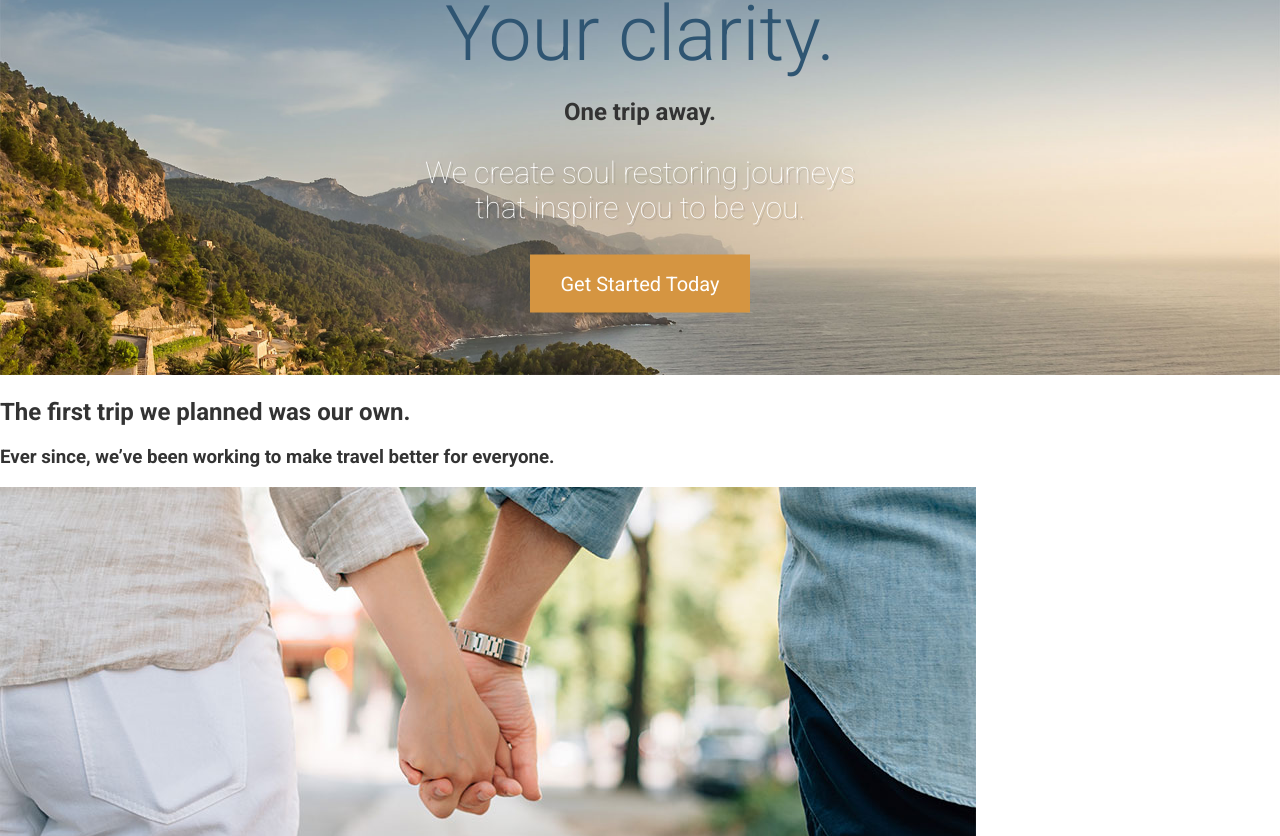
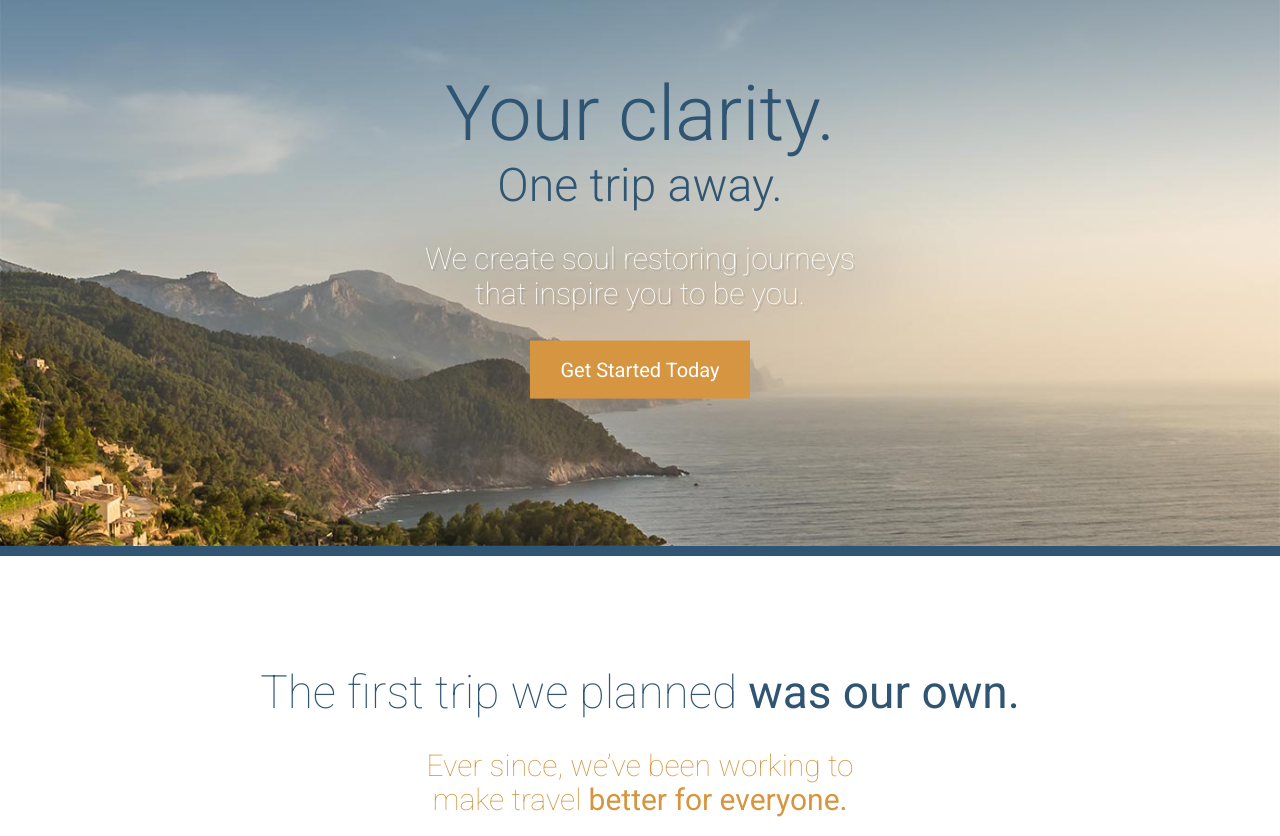
Before and after one commit to kzamojcin/personal_template, a website: page website-blueprint/app/index.html in a window 1280 px wide. Shown: the part 224-1060 px from the top of the page. Drawn offline with Linux system fonts and the light colour scheme.

Commit message:
Back at work, holy days are over xD

```diff
--- a/website-blueprint/app/assets/styles/modules/_btn.css
+++ b/website-blueprint/app/assets/styles/modules/_btn.css
@@ -9,7 +9,10 @@
 		background-color: $mainOrange;
 	}
 	&--large{
-		font-size: 1.25rem;
 		padding: 1.1rem 1.9rem;
+
+		@mixin atSmall{
+			font-size: 1.25rem;
+		}
 	}
 }
--- /dev/null
+++ b/website-blueprint/app/assets/styles/modules/_headline.css
@@ -0,0 +1,35 @@
+.headline{
+	font-size: 1.9rem;
+	font-weight: 300;
+	color: $mainBlue;
+	@mixin atSmall{
+		font-size: 2.875rem;
+	}
+
+	&--centered{
+		text-align: center;
+	}
+	&--orange{
+		color: $mainOrange;
+	}
+	&--small{
+		font-size: 1.2rem;
+		@mixin atSmall{
+			font-size: 1.875rem;
+		}
+	}
+	&--narrow{
+		max-width: 500px;
+		margin-left: auto;
+		margin-right: auto;
+	}
+	&--light{
+		font-weight: 100;
+	}
+	&--b-margin-small{
+		margin-bottom: .5em;
+	}
+	&--b-margin-large{
+		margin-bottom: 1.6em;
+	}
+}
--- a/website-blueprint/app/assets/styles/modules/_large-hero.css
+++ b/website-blueprint/app/assets/styles/modules/_large-hero.css
@@ -1,5 +1,10 @@
 .large-hero {
+	border-bottom: 10px solid $mainBlue;
 	position: relative;
+
+	&__image{
+		display: block;
+	}
 
 	&__text-content {
 		position: absolute;
@@ -14,38 +19,33 @@
 		font-weight: 300;
 		color: $mainBlue;
 		margin: 0;
-		font-size: 1.1rem;
+		font-size: 2.4rem;
 
 		@mixin atSmall{
-			font-size: 2rem;
-		}
-		@mixin atMedium{
-			font-size: 3.2rem;
-		}
-		@mixin atLarge{
 			font-size: 4.8rem;
 		}
 	}
-
 	&__subtitle{
 		font-weight: 300;
 		color: $mainBlue;
 		margin: 0;
-		font-size: 1.1rem;
+		font-size: 1.5rem;
 
 		@mixin atSmall{
 			font-size: 2.9rem;
 		}
 	}
-
 	&__description{
 		color: #fff;
-		font-size: 1.5rem;
-		font-size: 1.875rem;
+		font-size: 1.1rem;
 		font-weight: 100;
 		text-shadow: 2px 2px 0 rgba(0,0,0, .1);
 		max-width: 30rem;
 		margin-left: auto;
 		margin-right: auto;
+
+		@mixin atSmall{
+			font-size: 1.875rem;
+		}
 	}
 }
--- /dev/null
+++ b/website-blueprint/app/assets/styles/modules/_page-section.css
@@ -0,0 +1,12 @@
+.page-section{
+	padding: 1.2rem 0;
+
+	@mixin atMedium{
+		padding: 4.5rem 0;
+	}
+
+	&--blue{
+		background-color: $mainBlue;
+		color: white;
+	}
+}
--- /dev/null
+++ b/website-blueprint/app/assets/styles/modules/_wrapper.css
@@ -0,0 +1,14 @@
+.wrapper{
+	padding-left: 18px;
+	padding-right: 18px;
+	max-width: 1200px;
+	margin-left: auto;
+	margin-right: auto;
+	&--medium{
+		max-width: 976px;
+	}
+	.wrapper{
+		padding-left: 0;
+		padding-right: 0;
+	}
+}
--- a/website-blueprint/app/assets/styles/styles.css
+++ b/website-blueprint/app/assets/styles/styles.css
@@ -4,3 +4,6 @@
 @import "base/_mixins";
 @import "modules/_large-hero";
 @import "modules/_btn";
+@import "modules/_wrapper";
+@import "modules/_page-section";
+@import "modules/_headline";
--- a/website-blueprint/app/index.html
+++ b/website-blueprint/app/index.html
@@ -24,27 +24,41 @@
   </header>
 
   <div class="large-hero">
-    <img src="assets/images/hero--large.jpg">
+
+    <picture>
+      <source srcset="assets/images/hero--large.jpg 1920w, assets/images/hero--large-hi-dpi.jpg 3840w" media="(min-width: 1380px)">
+      <source srcset="assets/images/hero--medium.jpg 1380w, assets/images/hero--medium-hi-dpi.jpg 2760w" media="(min-width: 990px)">
+      <source srcset="assets/images/hero--small.jpg 990w, assets/images/hero--small-hi-dpi.jpg 1980w" media="(min-width: 640px)">
+      <img class="large-hero__image" srcset="assets/images/hero--smaller.jpg 640w, assets/images/hero--smaller-hi-dpi.jpg 1280w" alt="Coastal view of ocean & mountains">
+    </picture>
+
     <div class="large-hero__text-content">
+      <div class="wrapper">
         <h1 class="large-hero__title">Your clarity.</h1>
-      <h2>One trip away.</h2>
+        <h2 class="large-hero__subtitle">One trip away.</h2>
         <p class="large-hero__description">We create soul restoring journeys that inspire you to be you.</p>
         <p><a href="#" class="btn btn--orange btn--large">Get Started Today</a></p>
       </div>
     </div>
+  </div>
 
-  <div id="our-beginning">
-    <h2>The first trip we planned was our own.</h2>
-    <h3>Ever since, we&rsquo;ve been working to make travel better for everyone.</h3>
+  <div id="our-beginning" class="page-section">
+    <div class="wrapper">
+      <h2 class="headline headline--centered headline--light headline--b-margin-small">The first trip we planned <strong>was our own.</strong></h2>
+      <h3 class="headline headline--centered headline--orange headline--small headline--narrow headline--light headline--b-margin-large">Ever since, we&rsquo;ve been working to make travel <strong>better for everyone.</strong></h3>
+      <div class="wrapper wrapper--medium">
         <img src="assets/images/first-trip.jpg" alt="Couple walking down a street.">
+      </div>
       <img src="assets/images/our-start.jpg" alt="Our founder, Jane Doe">
-    <h2>Here&rsquo;s how we got started&hellip;</h2>
+      <h2 class="headline">Here&rsquo;s how we got started&hellip;</h2>
       <p>Lorem ipsum dolor sit amet, consectetur adipisicing elit, sed do eiusmod tempor incididunt ut labore et dolore magna aliqua. Ut enim ad minim veniam, <a href="#">quis nostrud exercitation</a> ullamco laboris nisi ut aliquip ex ea commodo consequat. Duis aute irure dolor in reprehenderit in voluptate velit esse cillum dolore eu fugiat nulla pariatur. Excepteur sint occaecat cupidatat non proident, sunt in culpa qui officia deserunt mollit anim id est laborum.</p>
       <p>Duis aute irure dolor in <strong>reprehenderit in</strong> voluptate velit esse cillum dolore eu fugiat nulla pariatur. Excepteur sint occaecat cupidatat non proident, sunt in culpa qui officia deserunt mollit anim id est laborum. Lorem ipsum dolor sit amet, consectetur adipisicing elit, sed do eiusmod tempor incididunt ut labore et dolore magna aliqua.</p>
       <p>Duis aute irure dolor in reprehenderit in voluptate velit esse cillum dolore eu fugiat nulla pariatur. Excepteur sint occaecat cupidatat non proident, sunt in culpa qui officia deserunt mollit anim id est laborum velit esse cillum <strong>dolore eu fugiat.</strong></p>
     </div>
+  </div>
 
-  <div id="features">
+  <div id="features" class="page-section page-section--blue">
+    <div class="wrapper">
       <img src="assets/images/icons/star.svg">
       <h2>Our Features</h2>
 
@@ -63,6 +77,7 @@
       <img src="assets/images/icons/fire.svg">
       <h3>Survival Kit</h3>
       <p>Everytime you book an escape with us we send you a survival kit with the finest materials. The kit will allow you to setup a tent, start a fire, scratch your own back and lower your taxes.</p>
+    </div>
   </div>
 
   <div id="testimonials">
--- a/website-blueprint/app/temp/styles/styles.css
+++ b/website-blueprint/app/temp/styles/styles.css
@@ -461,8 +461,13 @@ img {
 }
 
 .large-hero {
+	border-bottom: 10px solid #2f5572;
 	position: relative;
 }
+
+.large-hero__image{
+		display: block;
+	}
 
 .large-hero__text-content {
 		position: absolute;
@@ -478,24 +483,10 @@ img {
 		font-weight: 300;
 		color: #2f5572;
 		margin: 0;
-		font-size: 1.1rem;
+		font-size: 2.4rem;
 	}
 
 @media (min-width: 530px){
-
-.large-hero__title{
-			font-size: 2rem
-	}
-	}
-
-@media (min-width: 800px){
-
-.large-hero__title{
-			font-size: 3.2rem
-	}
-	}
-
-@media (min-width: 1200px){
 
 .large-hero__title{
 			font-size: 4.8rem
@@ -506,7 +497,7 @@ img {
 		font-weight: 300;
 		color: #2f5572;
 		margin: 0;
-		font-size: 1.1rem;
+		font-size: 1.5rem;
 	}
 
 @media (min-width: 530px){
@@ -518,13 +509,19 @@ img {
 
 .large-hero__description{
 		color: #fff;
-		font-size: 1.5rem;
-		font-size: 1.875rem;
+		font-size: 1.1rem;
 		font-weight: 100;
 		text-shadow: 2px 2px 0 rgba(0,0,0, .1);
 		max-width: 30rem;
 		margin-left: auto;
 		margin-right: auto;
+	}
+
+@media (min-width: 530px){
+
+.large-hero__description{
+			font-size: 1.875rem
+	}
 	}
 
 .btn{
@@ -540,6 +537,95 @@ img {
 	}
 
 .btn--large{
-		font-size: 1.25rem;
 		padding: 1.1rem 1.9rem;
 	}
+
+@media (min-width: 530px){
+
+.btn--large{
+			font-size: 1.25rem
+	}
+	}
+
+.wrapper{
+	padding-left: 18px;
+	padding-right: 18px;
+	max-width: 1200px;
+	margin-left: auto;
+	margin-right: auto;
+}
+
+.wrapper--medium{
+		max-width: 976px;
+	}
+
+.wrapper .wrapper{
+		padding-left: 0;
+		padding-right: 0;
+	}
+
+.page-section{
+	padding: 1.2rem 0;
+}
+
+@media (min-width: 800px){
+
+.page-section{
+		padding: 4.5rem 0
+}
+	}
+
+.page-section--blue{
+		background-color: #2f5572;
+		color: white;
+	}
+
+.headline{
+	font-size: 1.9rem;
+	font-weight: 300;
+	color: #2f5572;
+}
+
+@media (min-width: 530px){
+
+.headline{
+		font-size: 2.875rem
+}
+	}
+
+.headline--centered{
+		text-align: center;
+	}
+
+.headline--orange{
+		color: #d59541;
+	}
+
+.headline--small{
+		font-size: 1.2rem;
+	}
+
+@media (min-width: 530px){
+
+.headline--small{
+			font-size: 1.875rem
+	}
+	}
+
+.headline--narrow{
+		max-width: 500px;
+		margin-left: auto;
+		margin-right: auto;
+	}
+
+.headline--light{
+		font-weight: 100;
+	}
+
+.headline--b-margin-small{
+		margin-bottom: .5em;
+	}
+
+.headline--b-margin-large{
+		margin-bottom: 1.6em;
+	}
```
Also changed, not shown: notes/journal.md (+4 -0 lines), notes/stepByStepHowToCreateAbasicTemplate.md (+26 -1 lines). Lines whose indentation alone changed are shown as unchanged.
